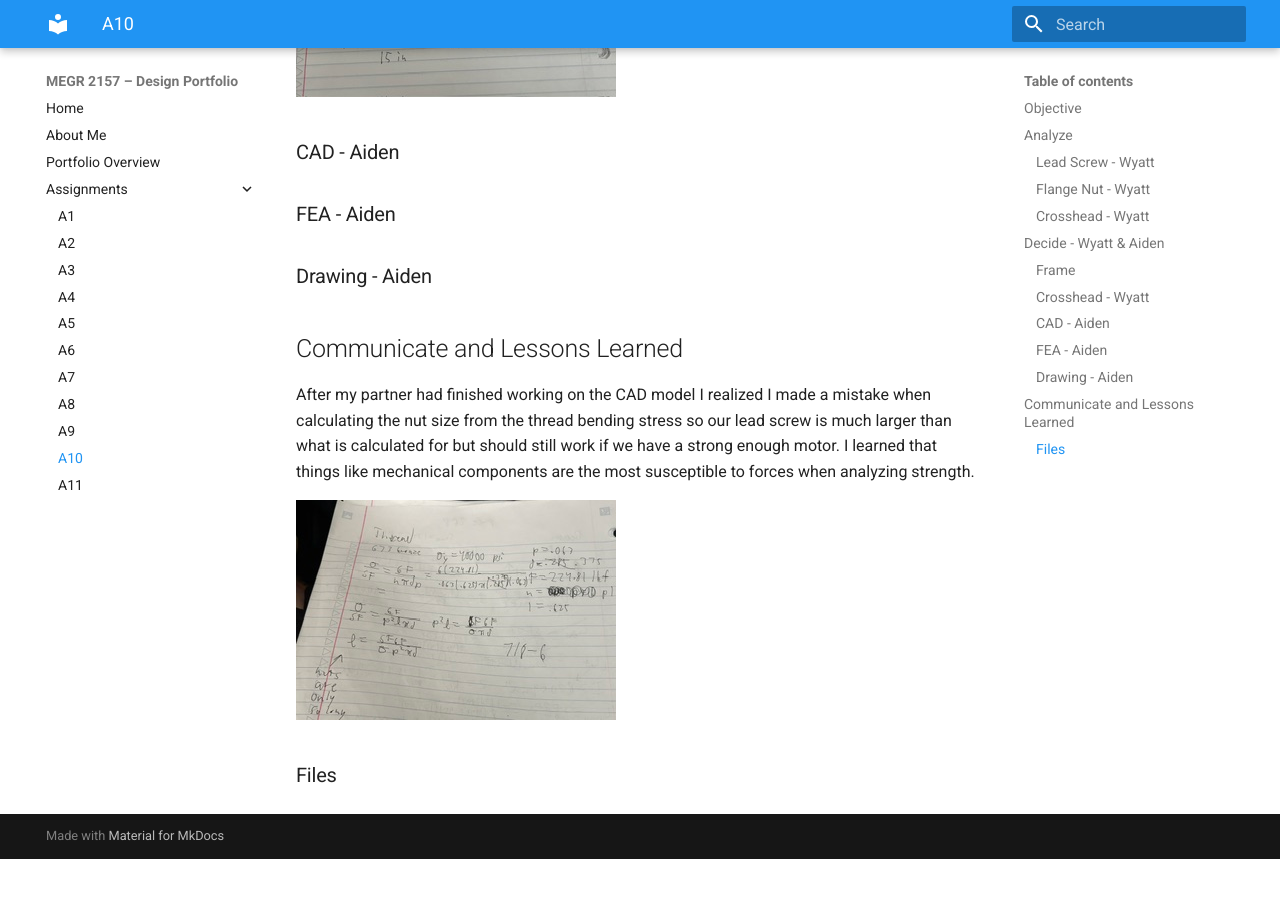
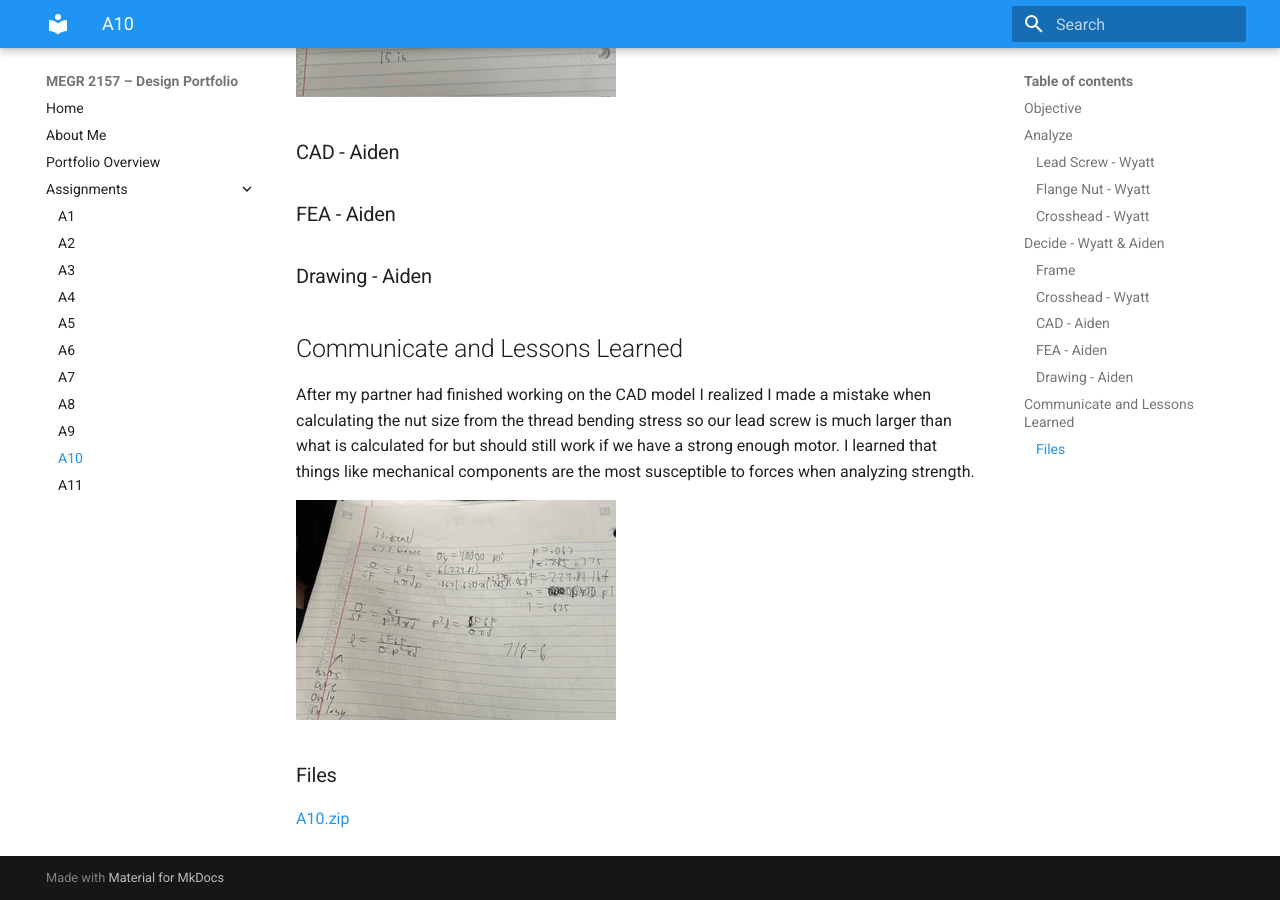
Before and after one commit to AidenGrake/megr2157-portfolio, an MkDocs documentation site: the page built from docs/assignments/A10/index.md, in a window 1280 px wide and 900 px high, scrolled down 3230 px. Built offline with MkDocs 1.6.1 and Material for MkDocs 9.7.7, drawn with Linux system fonts in a browser that asks for light colours; before the commit the page ends 4089 px from its top, so only the background shows below that.

Commit message:
Add A10.zip file link to assignment documentation

```diff
--- a/docs/assignments/A10/index.md
+++ b/docs/assignments/A10/index.md
@@ -56,3 +56,5 @@ After my partner had finished working on the CAD model I realized I made a mista
 ![mistakes](mistakes.jpeg)
 
 ### Files
+
+[A10.zip](A10.zip)
```
